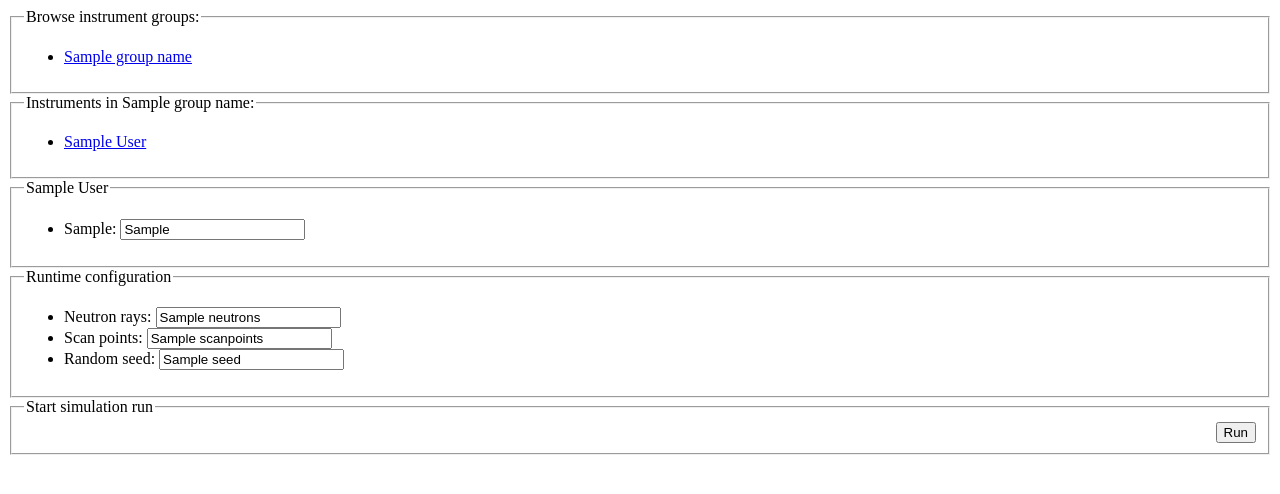
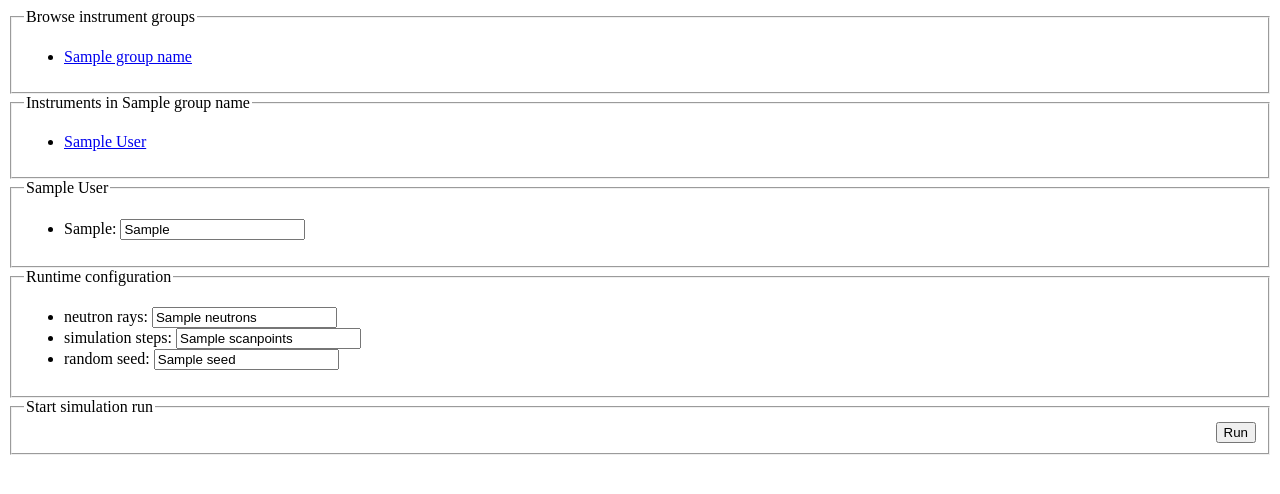
Before and after one commit to climbcat/mcsimrunner, a Django app: template simrunner/templates/instrument.html in a window 1280 px wide. Shown: the top 494 px of the page. Run offline with Django 3.2, Linux system fonts and the light colour scheme; the template is opened without the code that fills it: most values are stand-ins (such as "Sample title", 1, 10 or a date in 2020).

Commit message:
minor niceifications of html sources

```diff
--- a/simrunner/templates/instrument.html
+++ b/simrunner/templates/instrument.html
@@ -11,7 +11,7 @@
         <input type="hidden" name="params_jsonified" value="{{ params_jsonified }}">
 
         <fieldset>
-                <legend>Browse instrument groups:</legend>
+            <legend>Browse instrument groups</legend>
             <ul>
                 {% for g in group_names %}
                 <li>
@@ -22,7 +22,7 @@
         </fieldset>
 
         <fieldset>
-                <legend>Instruments in {{ group_name }}:</legend>
+            <legend>Instruments in {{ group_name }}</legend>
             <ul>
                 {% for i in instr_displaynames %}
                 <li>
@@ -49,17 +49,17 @@
             <legend>Runtime configuration</legend>
             <ul>
                 <li>
-                        <label>Neutron rays:
+                    <label>neutron rays:
                         <input type="text" name="neutrons" value="{{ neutrons }}"/>
                     </label>
                 </li>
                 <li>
-                        <label>Scan points:
+                    <label>simulation steps:
                          <input type="text" name="scanpoints" value="{{ scanpoints }}"/>
                     </label>
                 </li>
                 <li>
-                        <label>Random seed:
+                    <label>random seed:
                         <input type="text" name="seed" value="{{ seed }}"/>
                     </label>
                 </li>
```
Also changed, not shown: simrunner/templates/login.html (indentation only). Lines whose indentation alone changed are shown as unchanged.
